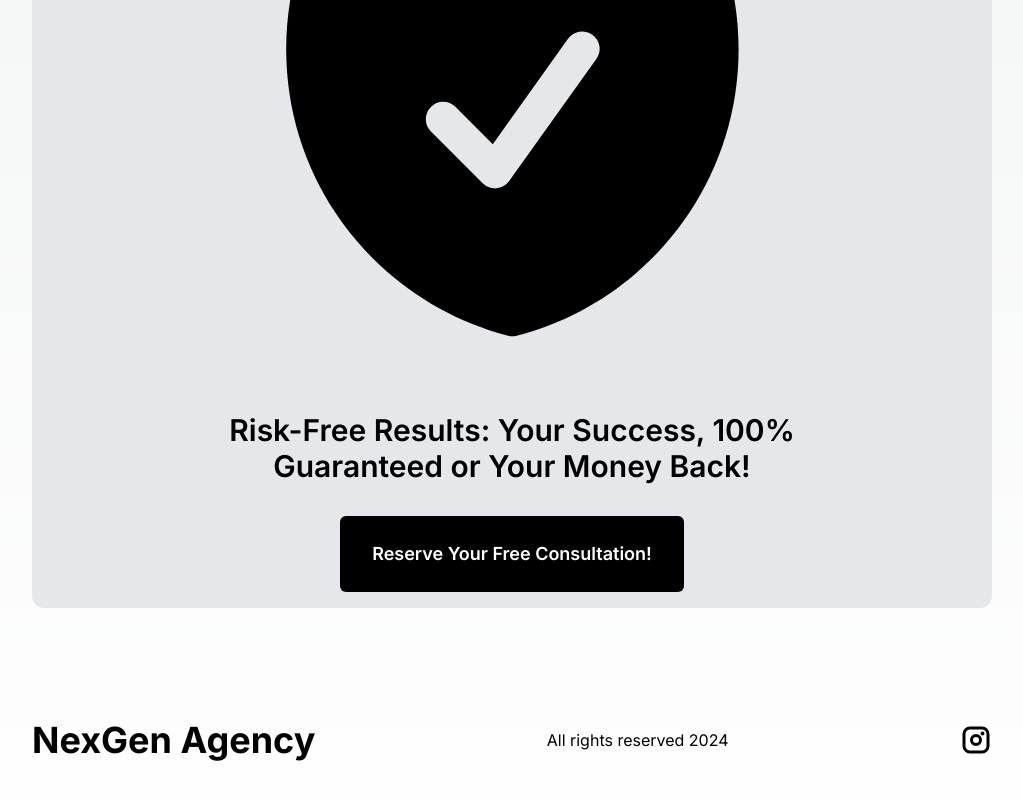
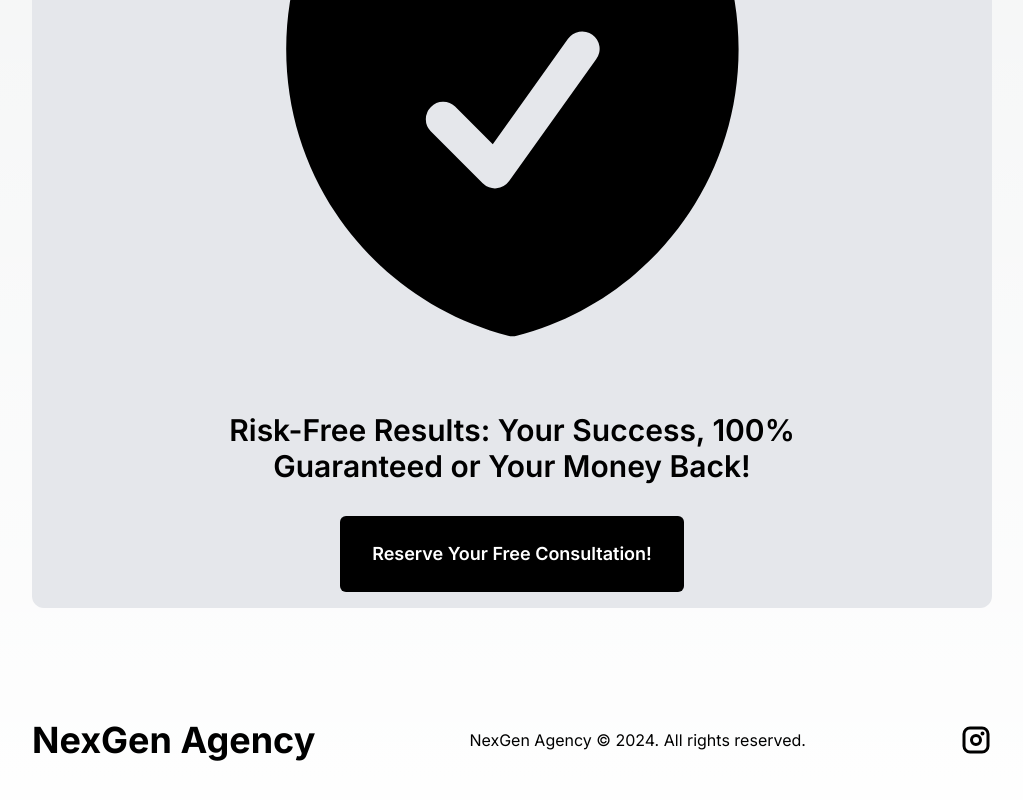
Before and after one commit to Richy-irad/nex-gen-agency, a Next.js app: page / in a window 1280 px wide. Shown: the part 3091-3891 px from the top of the page, without its empty margins (128-1151 px from the left). Built offline with nearby package versions, Linux system fonts and the light colour scheme.

Commit message:
update footer

```diff
--- a/src/components/footer.tsx
+++ b/src/components/footer.tsx
@@ -6,7 +6,7 @@ export default function Footer() {
   return (
     <div className="w-full flex items-center justify-between py-8">
       <h1 className="text-4xl font-bold">NexGen Agency</h1>
-      <p>All rights reserved 2024</p>
+      <p>NexGen Agency © 2024. All rights reserved.</p>
       <div className="flex gap-x-4">
         <InstagramLogo size={32} weight="bold" />
       </div>
```
